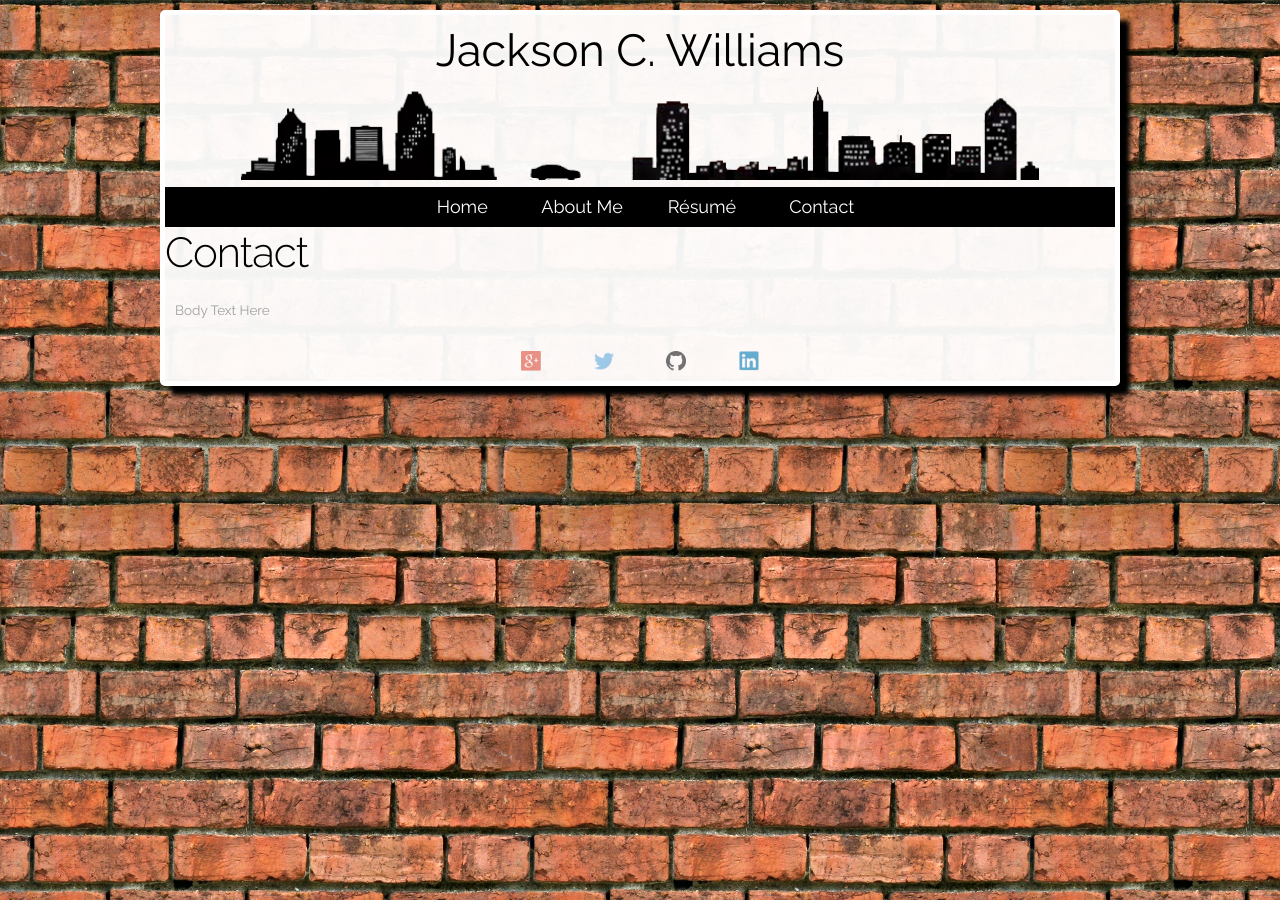
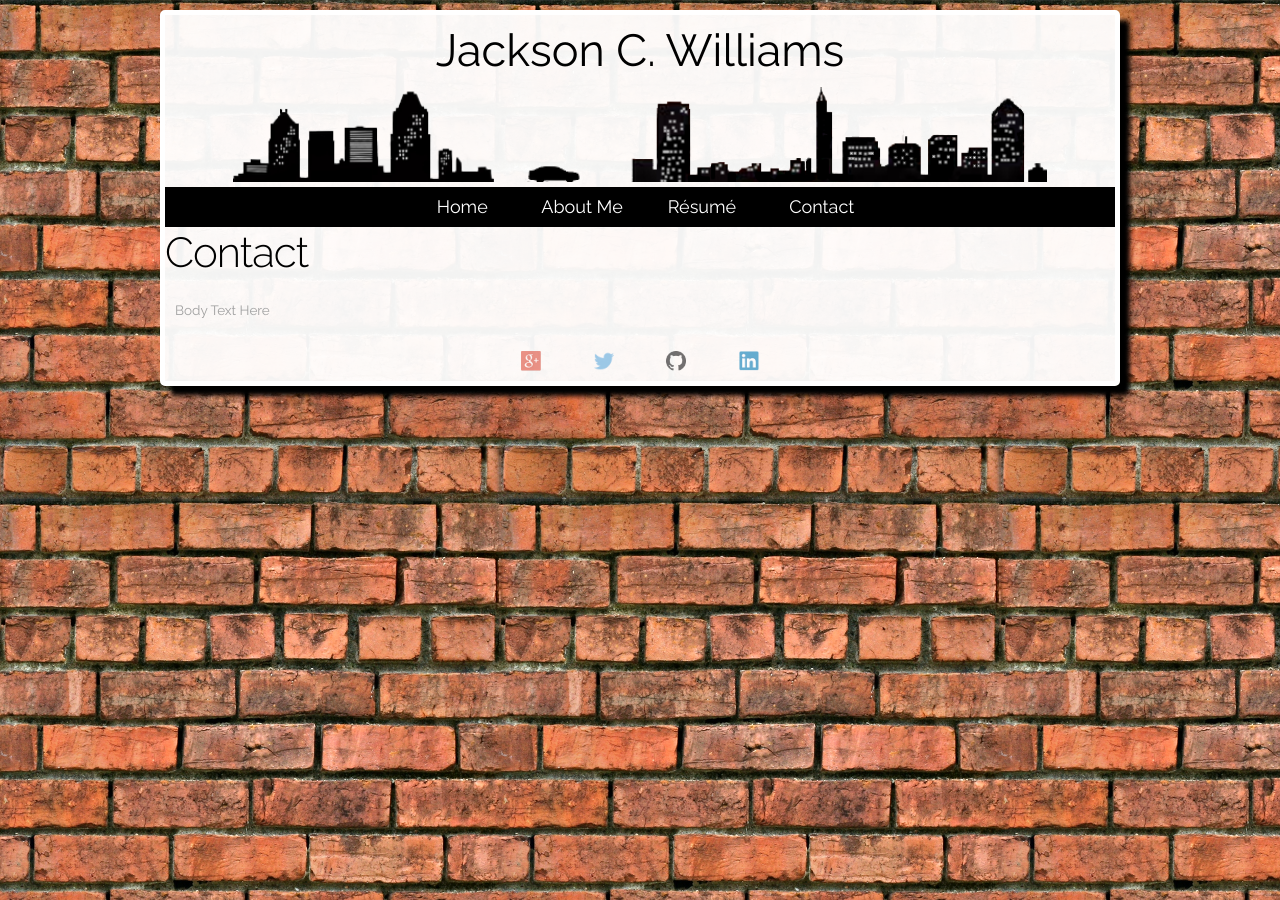
Before and after one commit to jacksoncwilliams/jackson-erin, a Jekyll site: the page built from contact.html, in a window 1280 px wide. Built offline with Jekyll 4.4.1, drawn with Linux system fonts in a browser that asks for light colours.

Commit message:
Update fleek.html

```diff
--- a/_layouts/fleek.html
+++ b/_layouts/fleek.html
@@ -38,7 +38,7 @@
   <div id="header" class="twelve columns">
    Jackson C. Williams
         <div id="mainlogo">
-        	  <img src="/images/logowithcartransparent.png" max-width="780px" min-width="700px" height="93px" align="center">
+        	  <img src="/images/logowithcartransparent.png" max-width="780px" min-width="700px" height="95px" align="center">
         </div>
         </div>
     <!--Navigation-->
```
